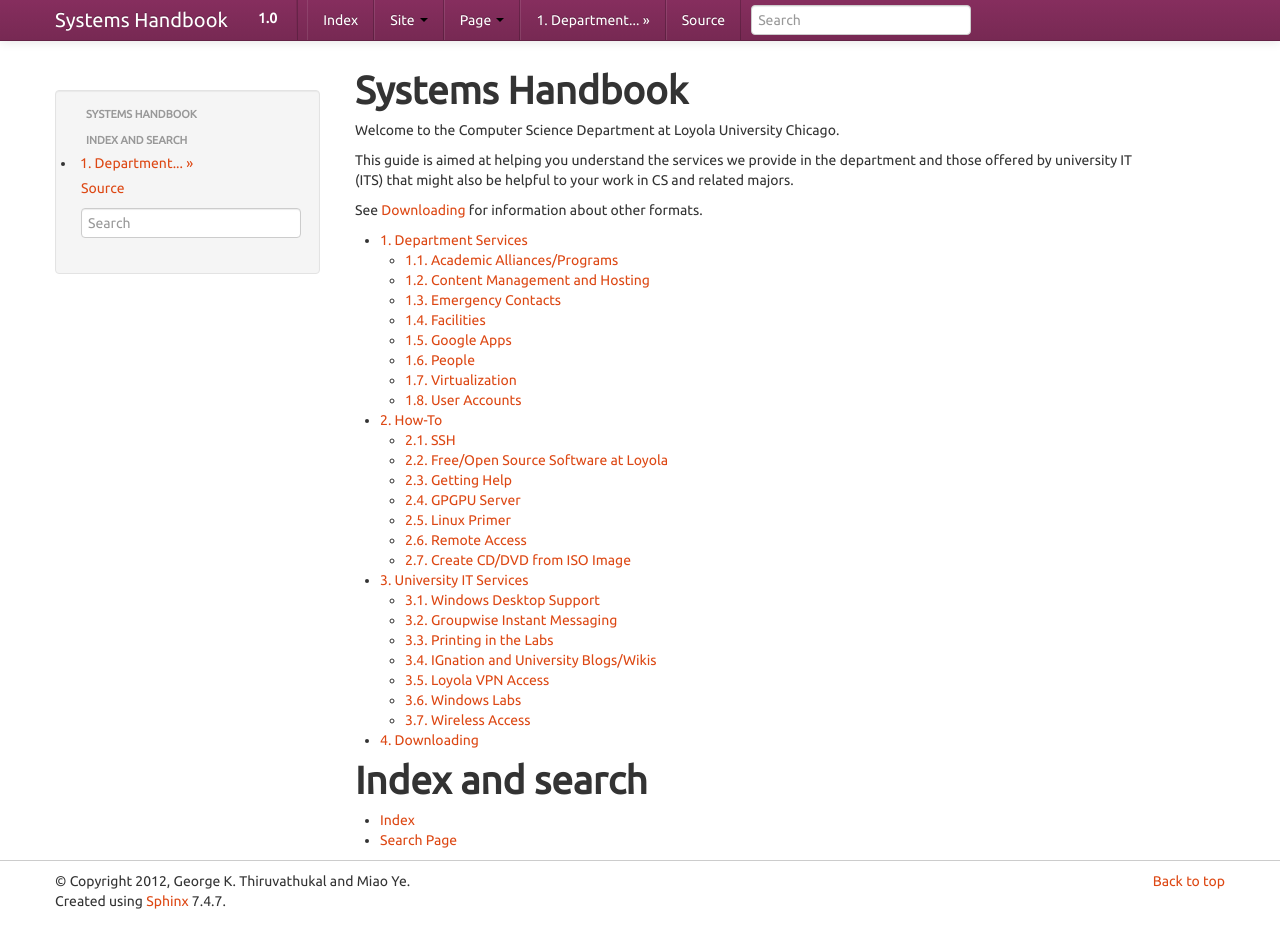
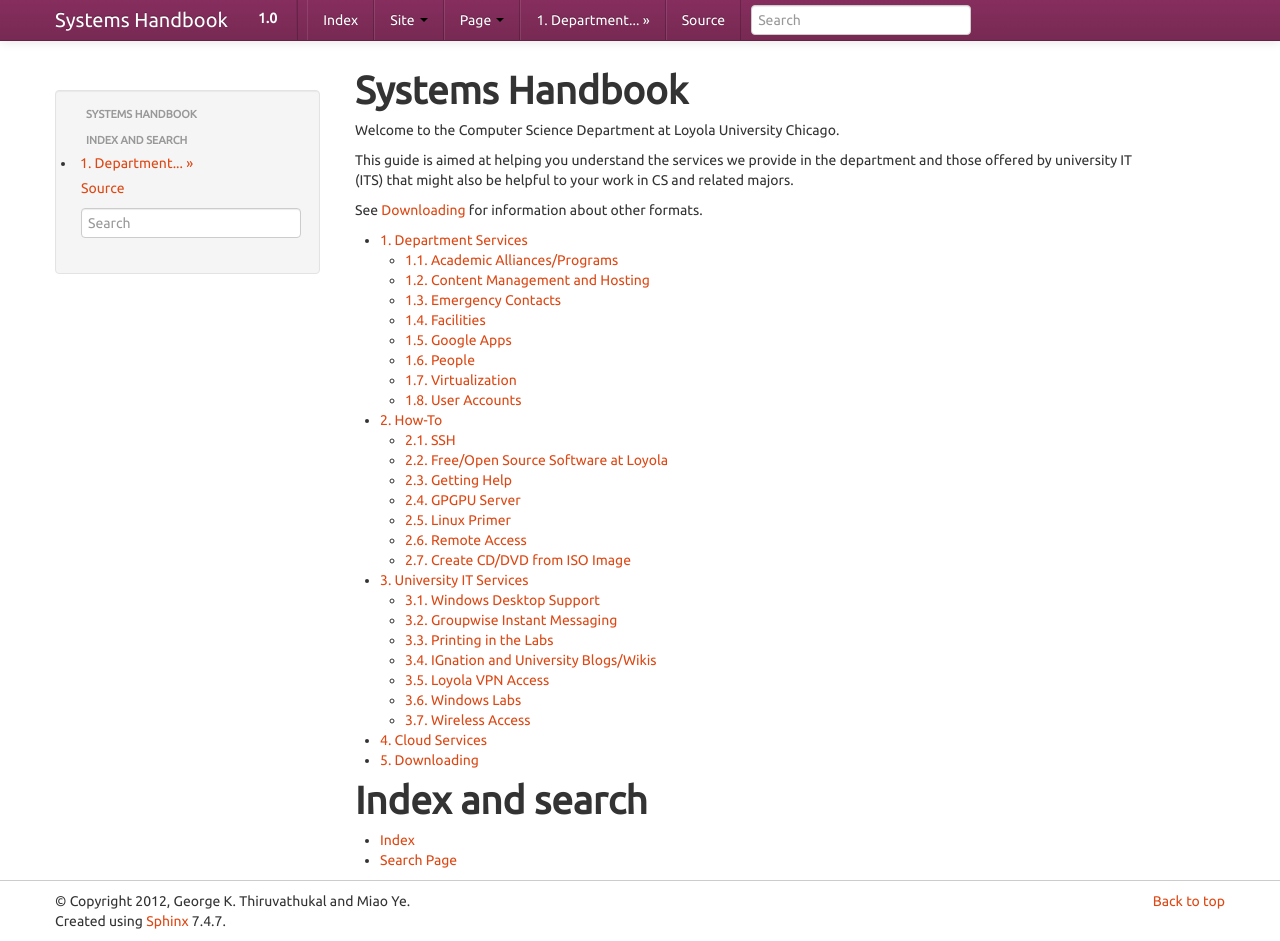
Before and after one commit to LoyolaChicagoCS/syshandbook, a Sphinx documentation site: the page built from source/index.rst, in a window 1280 px wide and 941 px high. Built offline with Sphinx 7.4.7, drawn with Linux system fonts in a browser that asks for light colours.

Commit message:
create placeholder for new cloud section
Signed-off-by: George K. Thiruvathukal <gkt@cs.luc.edu>

```diff
--- /dev/null
+++ b/source/cloud-services.rst
@@ -0,0 +1,5 @@
+Cloud Services
+###################
+
+.. toctree::
+   :maxdepth: 3
--- a/source/index.rst
+++ b/source/index.rst
@@ -17,6 +17,7 @@ See :doc:`download` for information about other formats.
    department-services
    how-to
    its-services
+   cloud-services
    download
 
 Index and search
```
